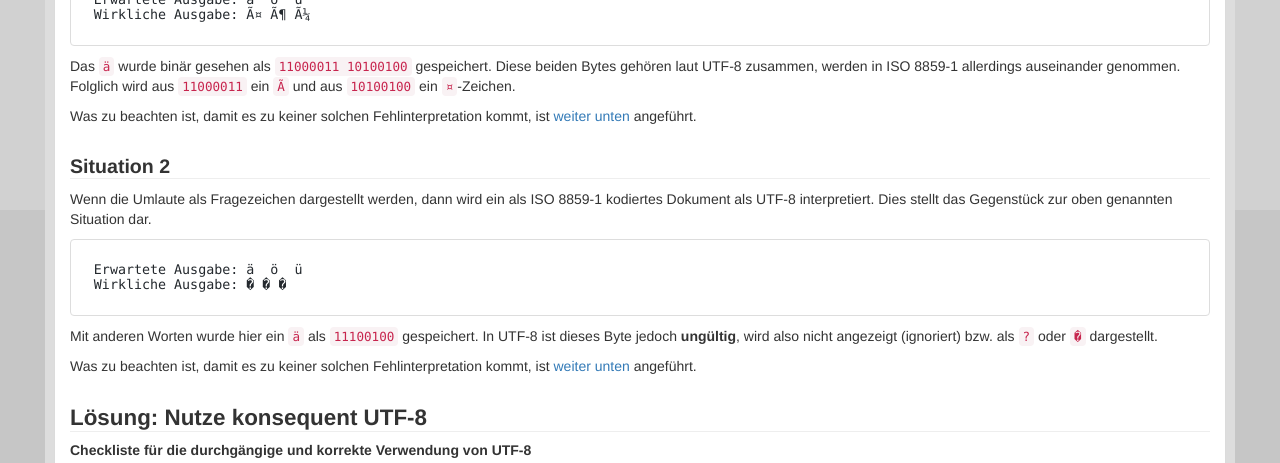
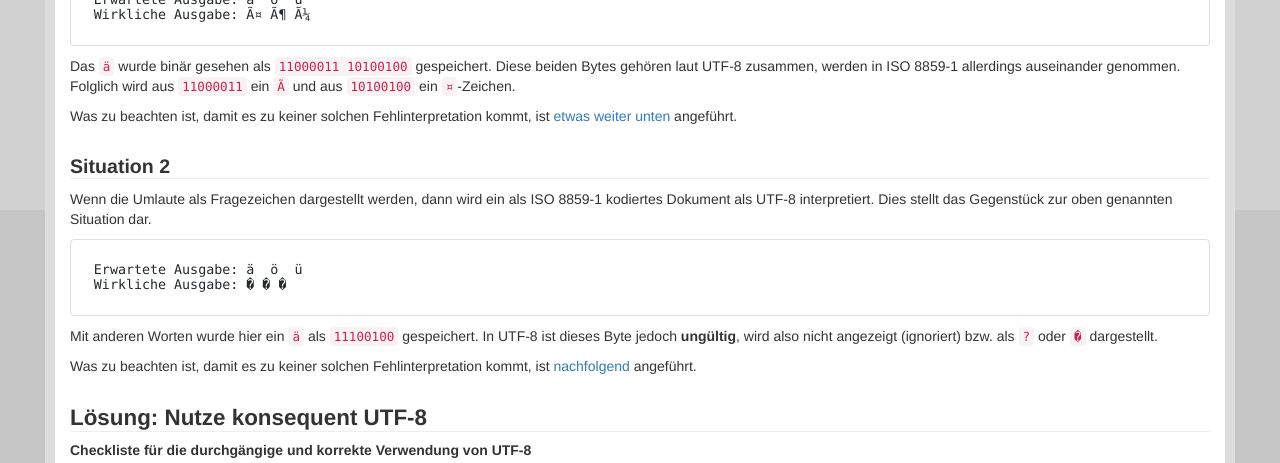
Before and after one commit to php-de/php-de.github.io, a Jekyll site: the page built from debugging/11_utf-8.md, in a window 1280 px wide. Shown: the part 690-1153 px from the top of the page. Built offline with Jekyll 4.4.1, drawn with Linux system fonts in a browser that asks for light colours; nearby versions of some CDN libraries.

Commit message:
Update 11_utf-8.md

```diff
--- a/debugging/11_utf-8.md
+++ b/debugging/11_utf-8.md
@@ -54,7 +54,7 @@ Wirkliche Ausgabe: Ã¤ Ã¶ Ã¼
 Das `ä` wurde binär gesehen als `11000011 10100100` gespeichert. Diese beiden Bytes gehören laut UTF-8 zusammen,
 werden in ISO 8859-1 allerdings auseinander genommen. Folglich wird aus `11000011` ein `Ã` und aus `10100100` ein `¤`-Zeichen.
 
-Was zu beachten ist, damit es zu keiner solchen Fehlinterpretation kommt, ist [weiter unten](#konsequent-utf-8) angeführt.
+Was zu beachten ist, damit es zu keiner solchen Fehlinterpretation kommt, ist [etwas weiter unten](#konsequent-utf-8) angeführt.
 
 
 ### [Situation 2](#situation-2)
@@ -71,7 +71,7 @@
 Mit anderen Worten wurde hier ein `ä` als `11100100` gespeichert. In UTF-8 ist dieses Byte jedoch **ungültig**, wird also nicht
 angezeigt (ignoriert) bzw. als `?` oder `�` dargestellt.
 
-Was zu beachten ist, damit es zu keiner solchen Fehlinterpretation kommt, ist [weiter unten](#konsequent-utf-8) angeführt.
+Was zu beachten ist, damit es zu keiner solchen Fehlinterpretation kommt, ist [nachfolgend](#konsequent-utf-8) angeführt.
 
 
 ## [Lösung: Nutze konsequent UTF-8](#konsequent-utf-8)
```
